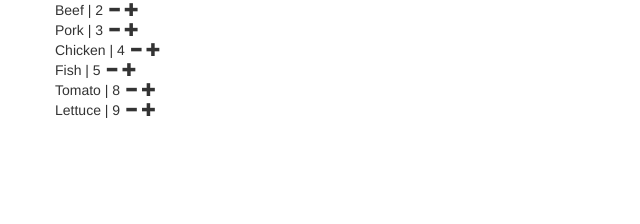
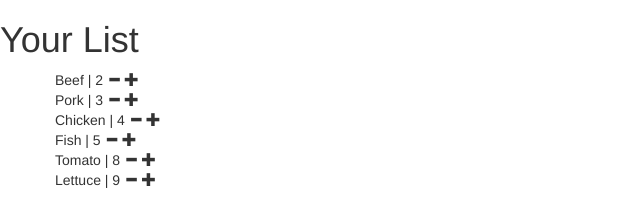
Before and after one commit to Sivitas/count_app, a plain HTML site: page index.html in a window 1280 px wide. Shown: the whole page, without its empty margins (0-640 px from the left). Drawn offline with Linux system fonts and the light colour scheme.

Commit message:
added new h1 to index

```diff
--- a/index.html
+++ b/index.html
@@ -6,6 +6,7 @@
         <link rel="stylesheet" href="css/styles.css">
     </head>
     <body>
+        <h1>Your List</h1>
         <div class="container">
             <ng-view></ng-view>
         </div>
```
